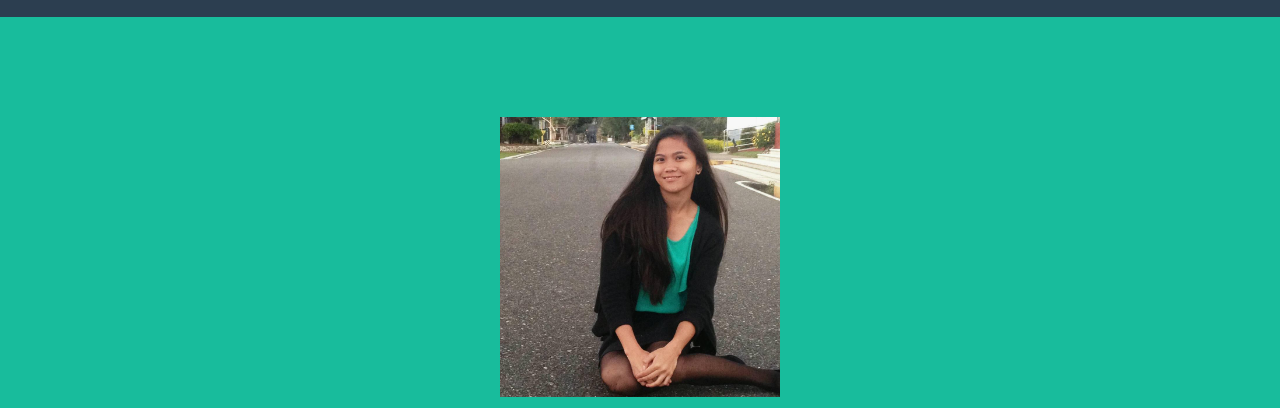
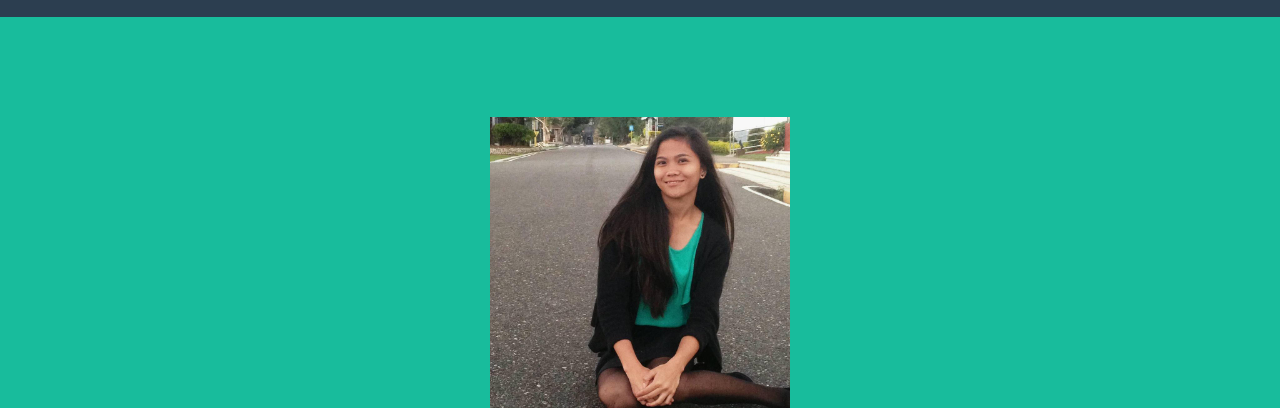
Before and after one commit to norie08/NorieG.github.io, a website: page index.html in a window 1280 px wide. Shown: the part 83-491 px from the top of the page. Drawn offline with nearby package versions, Linux system fonts and the light colour scheme.

Commit message:
Update index.html

```diff
--- a/index.html
+++ b/index.html
@@ -71,7 +71,7 @@
         <div class="container">
             <div class="row">
                 <div class="col-lg-12">
-                    <img src="norieeeee.jpg" class="img-responsive" class="img-responsive img-centered" alt="" width="280">
+                    <img src="norieeeee.jpg" class="img-responsive" class="img-responsive img-centered" alt="" width="300">
 
                         <span class="name"><h1>Norie Prepose Genova<h1></span>
                         <br>
```
